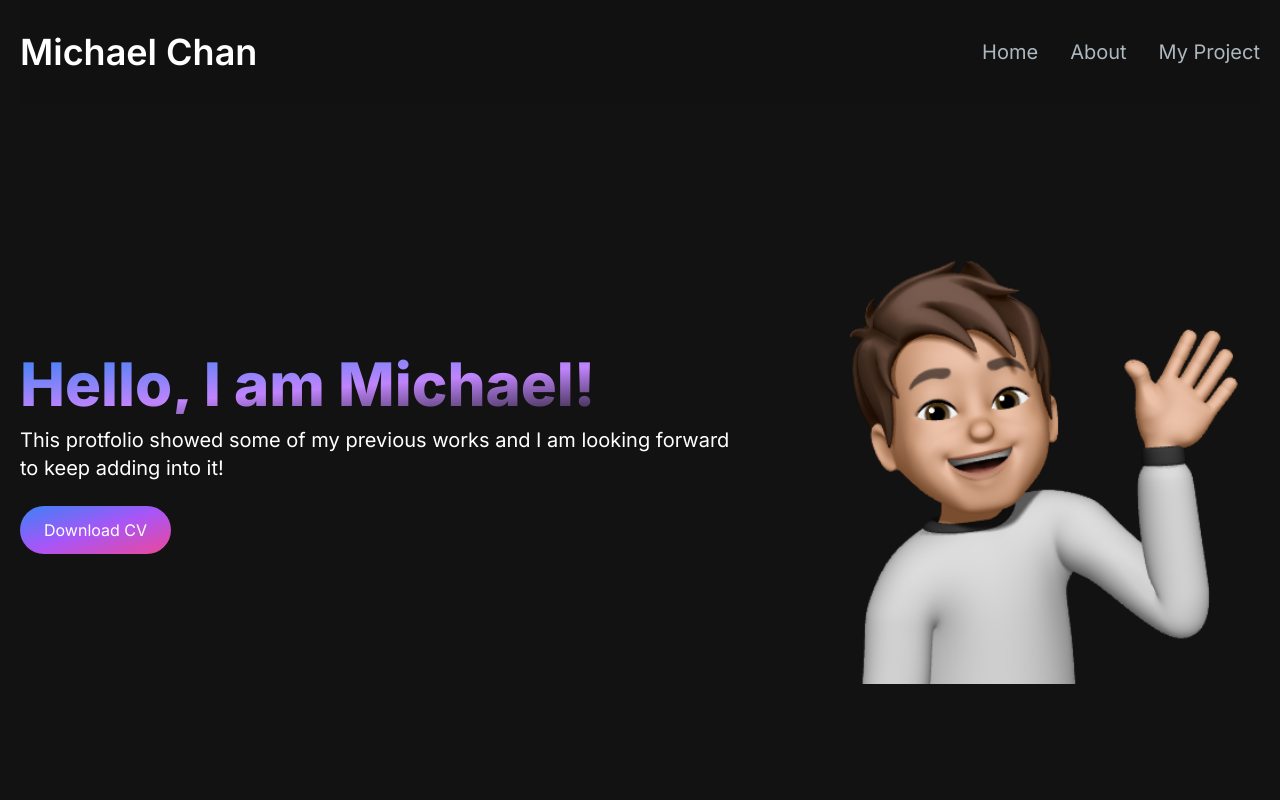
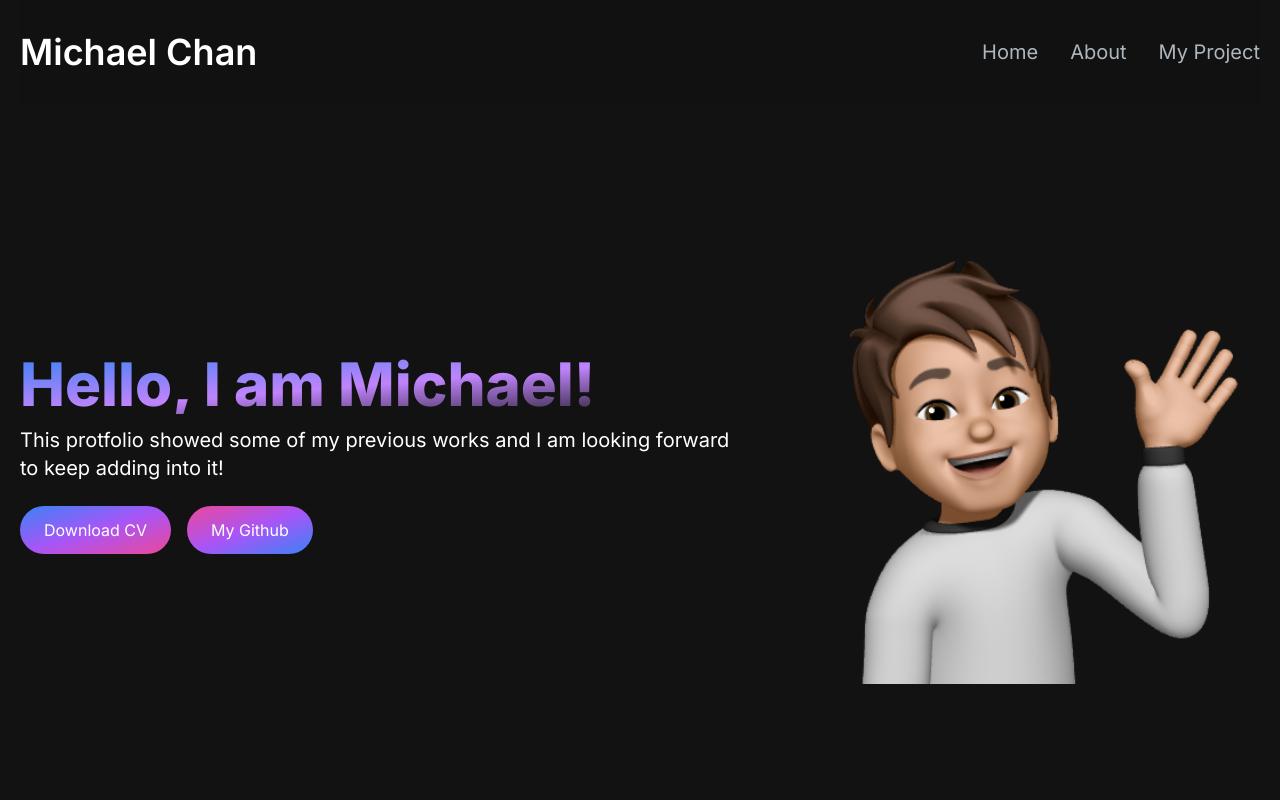
Before and after one commit to Mchei/my-portfolio, a Next.js app: page / in a window 1280 px wide. Shown: the top 800 px of the page. Built offline with nearby package versions, Linux system fonts and the light colour scheme.

Commit message:
Add button for my github

```diff
--- a/components/Hero.tsx
+++ b/components/Hero.tsx
@@ -20,6 +20,11 @@ const Hero = () => {
                 </button>
                 </a>
 
+                <a href="https://github.com/Mchei/" download>
+                <button className="rounded-full mr-4 px-6 py-3 bg-gradient-to-br from-pink-500 via-purple-500 to-blue-500 hover:bg-slate-200 text-white">
+                    My Github
+                </button>
+                </a>
                 </div>
             </div>
 
```
